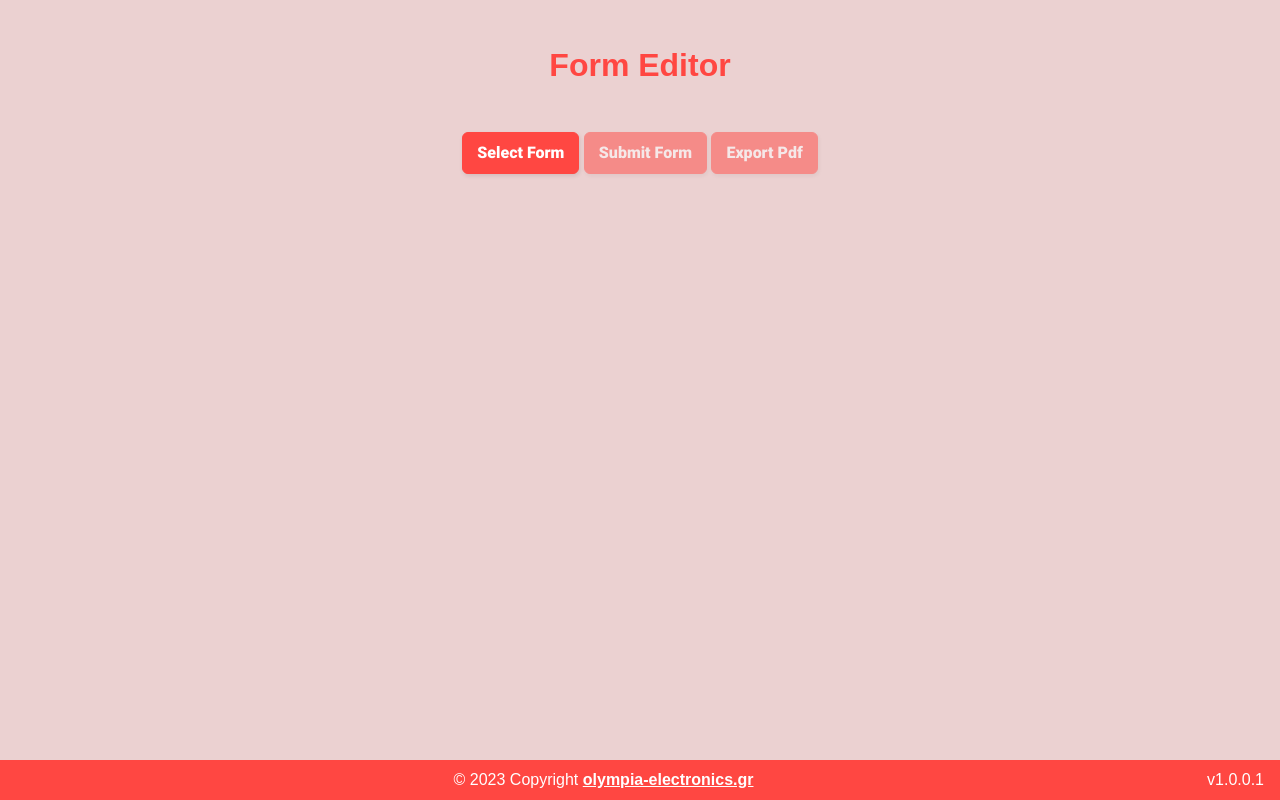
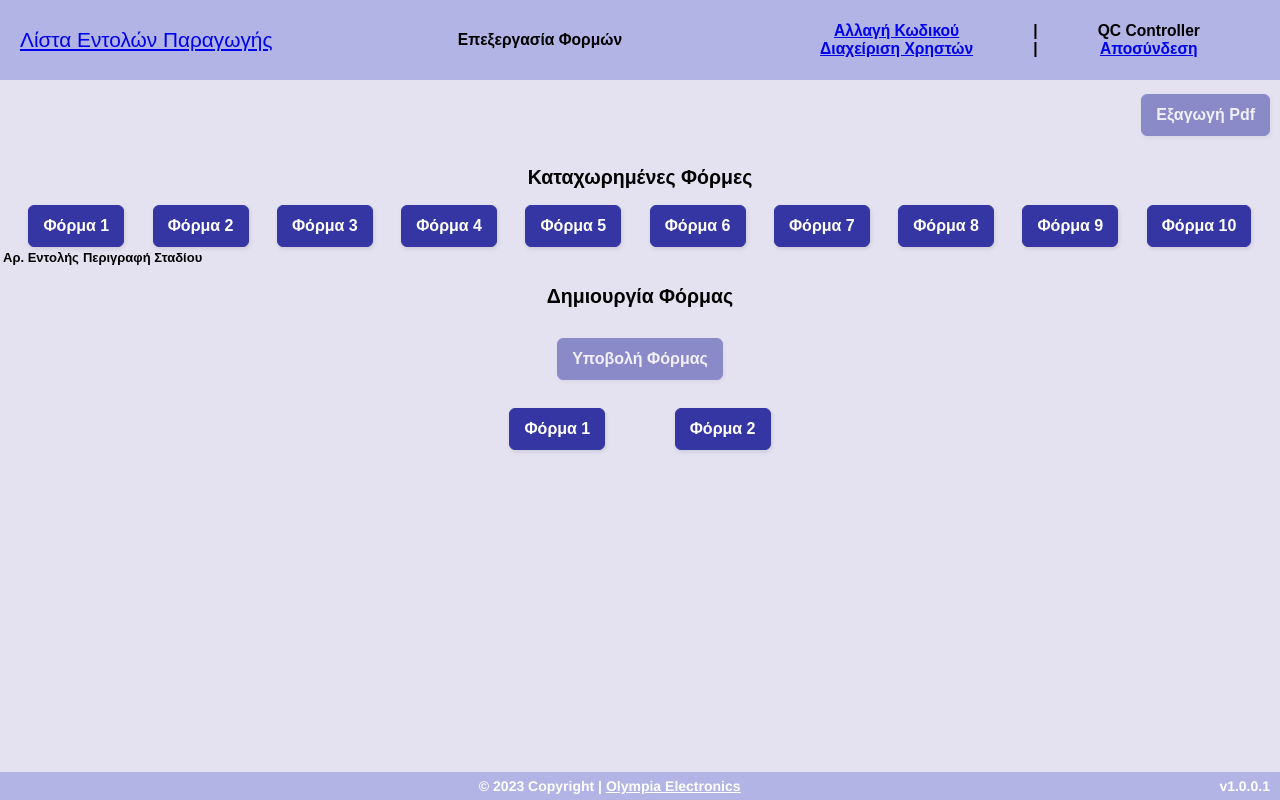
Before and after one commit to DimitrisKyp/form-editor, a website: page public/html/index.html in a window 1280 px wide. Drawn offline with Linux system fonts and the light colour scheme.

Commit message:
TEKA adaptation completed

```diff
--- a/public/css/styles.css
+++ b/public/css/styles.css
@@ -1,40 +1,152 @@
 body {
-  background-color: rgb(235, 209, 209);
-  height: 100vh;
+  background-color: rgb(228, 226, 241);
+  /* height: 100vh; */
   margin: 0;
   padding: 0;
   overflow-y: auto;
+  font-size: small;
   font-family: Arial, Helvetica, sans-serif;
 }
-
-.main-container {
+/*NAVBAR*/
+.navbar-container {
+  background-color: rgb(177, 180, 228);
+  padding-left: 20px;
+  padding-right: 20px;
+  height: 80px;
   display: flex;
-  flex-direction: column;
-  min-height: 95%;
+  flex-direction: row;
+  justify-content: space-between;
+  align-items: center;
 }
 
-.header-container {
+.navbar-head {
+  width: 300px;
+  font-size: 160%;
+}
+
+.navbar-title {
+  width: 300px;
   display: flex;
   flex-direction: column;
   align-items: center;
-  justify-content: space-evenly;
-  height: 25vh;
+  font-size: 120%;
+  font-weight: bold;
 }
 
-.title {
-  color: #ff4742;
+.navbar-links {
+  width: 500px;
+  display: flex;
+  flex-direction: row;
+  justify-content: space-evenly;
+  font-size: 120%;
+  font-weight: bold;
+}
+
+.navbar-links div {
+  display: flex;
+  flex-direction: column;
+  align-items: center;
+}
+/*PDF BTN*/
+.pdf-generator {
+  display: flex;
+  justify-content: flex-end;
+  height: 70px;
+  align-items: center;
+  padding: 0 10px;
+}
+
+/*REGISTERED FORMS*/
+.registered-forms-title {
+  display: flex;
+  justify-content: center;
+}
+
+.registered-forms-selection {
+  display: flex;
+  justify-content: space-evenly;
+}
+/*CREATE FORM*/
+.create-form-title {
+  display: flex;
+  justify-content: center;
+}
+
+.create-form-submit {
+  display: flex;
+  justify-content: center;
+  align-items: center;
+  height: 70px;
+}
+
+.create-form-selection-container {
+  display: flex;
+  justify-content: center;
+  align-items: center;
+  height: 70px;
+}
+
+.create-form-selection {
+  display: flex;
+  justify-content: space-evenly;
+  width: 400px;
+}
+
+.form-container {
+  display: flex;
+  justify-content: center;
+  margin-bottom: 50px;
+}
+/*FOOTER*/
+#footer {
+  background-color: rgb(177, 180, 228);
+  color: white;
+  font-family: "Helvetica Neue",Helvetica,Arial,sans-serif;
+  font-size: 14px;
+  font-weight: bold;
+  height: 3.5vh;
+  display: flex;
+  justify-content: space-between;
+  align-items: center;
+  position: fixed;
+  bottom: 0;
+  width: 100%;
+}
+
+#footer a {
+  color: white !important;
+}
+
+#footer a:hover {
+  color: blue !important;
+}
+
+.footer-link {
+  margin-left: auto;
+}
+
+.footer-version {
+  margin-left: auto;
+  margin-right: 10px;
+}
+/*LINKS*/
+a:visited {
+  color: blue;
+}
+
+a:hover {
+  color: rgb(9, 9, 65) ;
 }
 /*BUTTONS*/
 .button {
-  background: #ff4742;
-  border: 1px solid #ff4742;
+  background: rgb(53, 53, 163);
+  border: 1px solid rgb(53, 53, 163);
   border-radius: 6px;
   box-shadow: rgba(0, 0, 0, 0.1) 1px 2px 4px;
   box-sizing: border-box;
   color: #ffffff;
   cursor: pointer;
   display: inline-block;
-  font-family: nunito, roboto, proxima-nova, "proxima nova", sans-serif;
   font-size: 16px;
   font-weight: 800;
   line-height: 16px;
@@ -42,18 +154,16 @@ body {
   outline: 0;
   padding: 12px 14px;
   text-align: center;
-  text-rendering: geometricprecision;
   text-transform: none;
   user-select: none;
   -webkit-user-select: none;
-  touch-action: manipulation;
   vertical-align: middle;
 }
 
 .button:hover,
 .button:active {
   background-color: initial;
-  color: #ff4742;
+  color: rgb(53, 53, 163);;
 }
 
 .button:disabled {
@@ -62,45 +172,41 @@ body {
 }
 
 .button:disabled:hover {
-  background: #ff4742;
+  background: rgb(53, 53, 163);;
   color: #ffffff;
 }
-/*FORMS*/
-.form-container {
-  display: flex;
-  flex-direction: column;
-  align-items: center;
-  margin-bottom: 20px;
+
+/*MODAL*/
+/* .modal-container {
+  display: none;
+  position: fixed;
+  top: 0;
+  left: 0;
+  width: 100%;
+  height: 100%;
+  background: rgba(0, 0, 0, 0.7);
 }
 
-/*FOOTER*/
-#container-footer {
-  background-color: #ff4742;
-  width: 100%;
-  height: 5%;
+.modal-container.active {
+  display: block;
 }
 
-#footer {
-  display: flex;
-  justify-content: center;
-  align-items: center;
-  height: 100%;
-  font-size: 1rem;
+.modal-content {
+  background: #fff;
+  border-radius: 5px;
+  width: 60%;
+  max-width: 600px;
+  margin: 15% auto;
+  padding: 20px;
+  position: relative;
+  text-align: center;
+  box-shadow: 0 4px 8px 0 rgba(0, 0, 0, 0.2);
 }
 
-.footer-link {
-  color: white;
-  flex: 1;
-  text-align: center;
-}
-
-.footer-link a {
-  font-weight: bold;
-  color: white;
-}
-
-.footer-version {
-  text-align: right;
-  color: white;
-  margin-right: 1em;
-}
+.close {
+  position: absolute;
+  top: 10px;
+  right: 10px;
+  font-size: 20px;
+  cursor: pointer;
+} */
--- a/public/html/index.html
+++ b/public/html/index.html
@@ -12,38 +12,91 @@
     <link rel="stylesheet" href="../../libraries/flatpickr/flatpickr.min.css">
 
     <script src="../js/index.js"></script>
-    <script src="../js/form1.js"></script>
+    <script src="../js/footer.js"></script>
+    <script src="../js/form_1.js"></script>
+    <script src="../js/form_2.js"></script>
     <script src="../../libraries/html2pdf/html2pdf.bundle.min.js"></script>
     <script src="../../libraries/flatpickr/flatpickr.js"></script>
 
 </head>
 
 <body>
-    <div class="main-container">
-        <div class="header-container">
-            <div class="title">
-                <h1>Form Editor</h1>
+    <div class="navbar-container">
+        <div class="navbar-head">
+            <a href="/OrderId">Λίστα Εντολών Παραγωγής</a>
+        </div>
+        <div class="navbar-title">
+            <div>Επεξεργασία Φορμών</div>
+        </div>
+        <div class="navbar-links">
+            <div>
+                <div><a href="/change_form" class="dislink">Αλλαγή Κωδικού</a></div>
+                <div class="a"><a href="/edituser" class="dislink">Διαχείριση Χρηστών</a></div>
             </div>
-            <div class="button-container">
-                <button onclick="SelectForm()" class="button">Select Form</button>
-                <button onclick="submitForm()" class="button" id="submit-btn" disabled>Submit Form</button>
-                <button onclick="exportPdf()" class="button" id="export-btn" disabled>Export Pdf</button>
+            <div>
+                <div class="a">|</div>
+                <div>|</div>
             </div>
-            <div class="form-selection" hidden>
-                <button onclick="loadForm(`form-1`)" class="button">Form 1</button>
-                <button onclick="loadForm(`form-2`)" class="button">Form 2</button>
-            </div>
-        </div>
-        <div class="form-container"></div>
-    </div>
-    <div id="container-footer">
-        <div id="footer">
-            <div class="footer-link"></div>
-            <div class="footer-version">
-                <span>v1.0.0.1</span>
+            <div>
+                <div id='get_user'>QC Controller</div>
+                <div><a href="/logout">Αποσύνδεση</a></div>
             </div>
         </div>
     </div>
+    <div class="pdf-generator">
+        <button onclick="ExportPdf()" class="button" id="export-btn" disabled>Εξαγωγή Pdf</button>
+    </div>
+    <div class="registered-forms-container">
+        <div class="registered-forms-title">
+            <h2>Καταχωρημένες Φόρμες</h2>
+        </div>
+        <div class="registered-forms-selection">
+            <button onclick="" class="button">Φόρμα 1</button>
+            <button onclick="" class="button">Φόρμα 2</button>
+            <button onclick="" class="button">Φόρμα 3</button>
+            <button onclick="" class="button">Φόρμα 4</button>
+            <button onclick="" class="button">Φόρμα 5</button>
+            <button onclick="" class="button">Φόρμα 6</button>
+            <button onclick="" class="button">Φόρμα 7</button>
+            <button onclick="" class="button">Φόρμα 8</button>
+            <button onclick="" class="button">Φόρμα 9</button>
+            <button onclick="" class="button">Φόρμα 10</button>
+        </div>
+        <div class="registered-forms-table">
+            <table id="datatable">
+                <thead>
+                    <tr>
+                        <th>Αρ. Εντολής</th>
+                        <th>Περιγραφή Σταδίου</th>
+                    </tr>
+                </thead>
+            </table>
+        </div>
+    </div>
+    <div class="create-form-container">
+        <div class="create-form-title">
+            <h2>Δημιουργία Φόρμας</h2>
+        </div>
+        <div class="create-form-submit">
+            <button onclick="SubmitForm()" class="button" id="submit-btn" disabled>Υποβολή Φόρμας</button>
+        </div>
+        <div class="create-form-selection-container">
+            <div class="create-form-selection">
+                <button onclick="loadForm(`form_1`)" class="button">Φόρμα 1</button>
+                <button onclick="loadForm(`form_2`)" class="button">Φόρμα 2</button>
+            </div>
+        </div>
+    </div>
+    <div class="form-container"></div>
+    <div id="footer"></div>
+    <!-- modal for form editing -->
+    <!-- <div class="modal-container">
+        <div class="modal-content">
+            <span id="cancel-modal-btn" class="close">&times;</span>
+            <h2>Modal Title</h2>
+            <p>This is the modal content.</p>
+        </div>
+    </div> -->
 </body>
 
 </html>
--- /dev/null
+++ b/public/js/footer.js
@@ -0,0 +1,11 @@
+function footer() {
+  let year = new Date().getFullYear();
+  let footer = `
+        <div class="footer-link">
+            © ${year} Copyright | <a href="https://olympia-electronics.gr/" target="_blank"><u>Olympia Electronics</u></a>
+        </div>
+        <div class="footer-version">v1.0.0.1</div>
+    `;
+
+  document.getElementById("footer").innerHTML = footer;
+}
--- /dev/null
+++ b/public/js/form_2.js
@@ -0,0 +1,4 @@
+
+function submitForm2() {
+    console.log("submit Form 2");
+}
--- a/public/js/index.js
+++ b/public/js/index.js
@@ -1,15 +1,38 @@
-let formSelection = "";
 let formFileName = "";
 
 window.onload = function () {
-  let year = new Date().getFullYear();
-  let footerLink = document.querySelector(".footer-link");
-  footerLink.innerHTML = `© ${year} Copyright <a href="https://olympia-electronics.gr/" target="_blank">olympia-electronics.gr</a>`;
+  console.log("hello");
+  footer();
 };
 
-function SelectForm() {
-  formSelection = document.querySelector(".form-selection");
-  formSelection.removeAttribute("hidden");
+function EditForm() {
+  const modalContainer = document.querySelector(".modal-container");
+  const closeModalBtn = document.getElementById("cancel-modal-btn");
+
+  modalContainer.classList.add("active");
+
+  function closeModalClick(e) {
+    if (!e.target.closest(".modal-content") || e.target === closeModalBtn) {
+      closeModal();
+    }
+  }
+
+  function closeModalEsc(e) {
+    if (e.key === "Escape") {
+      closeModal();
+    }
+  }
+
+  function closeModal() {
+    modalContainer.classList.remove("active");
+    closeModalBtn.removeEventListener("click", closeModal);
+    modalContainer.removeEventListener("click", closeModalClick);
+    document.removeEventListener("keyup", closeModalEsc);
+  }
+
+  closeModalBtn.addEventListener("click", closeModal);
+  modalContainer.addEventListener("click", closeModalClick);
+  document.addEventListener("keyup", closeModalEsc);
 }
 
 function loadForm(FileName) {
@@ -19,60 +42,25 @@ function loadForm(FileName) {
   submitBtn.removeAttribute("disabled");
   formFileName = FileName;
 
-  // const inputElements = document.querySelectorAll("input");
-  // inputElements.forEach((input) => {
-  //   input.removeEventListener("input", saveToLocalStorage);
-  // });
-
-  // const storedData = localStorage.getItem("userInputs");
-  // const parsedData = JSON.parse(storedData);
-
   fetch(`${FileName}.html`)
     .then((response) => response.text())
     .then((htmlContent) => {
       document.querySelector(".form-container").innerHTML = htmlContent;
       flatpickr("input[type=datetime-local]", { dateFormat: "d/m/Y" });
-
-      // const inputElements = document.querySelectorAll("input");
-      // inputElements.forEach((input) => {
-      //   const inputId = input.getAttribute("id");
-      //   if (parsedData && parsedData[inputId]) {
-      //     input.value = parsedData[inputId];
-      //   }
-
-      //   input.addEventListener("input", saveToLocalStorage);
-      // });
     })
     .catch((error) => console.error(error));
 }
 
-function submitForm() {
-  if (formFileName === "form-1") {
+function SubmitForm() {
+  if (formFileName === "form_1") {
     submitForm1();
-  } else if (formFileName === "form-2") {
+  } else if (formFileName === "form_2") {
     submitForm2();
   }
 }
 
-// function saveToLocalStorage() {
-//   const body = {
-//     order_number: document.getElementById("order_number").value,
-//     production_method: document.getElementById("production_method").value,
-//     receipt_order_date: document.getElementById("receipt_order_date").value,
-//     execution_order_date: document.getElementById("execution_order_date").value,
-//     software_version_number: document.getElementById("software_version_number").value,
-//     client: document.getElementById("client").value,
-//     quantities: document.getElementById("quantities").value,
-//     product_description: document.getElementById("product_description").value,
-//     item_code: document.getElementById("item_code").value,
-//     board_number: document.getElementById("board_number").value,
-//   };
-
-//   localStorage.setItem("userInputs", JSON.stringify(data));
-// }
-
-async function exportPdf() {
-  if (formFileName === "form-1.html") {
+async function ExportPdf() {
+  if (formFileName === "form_1") {
     let options = {
       filename: "Form One.pdf",
       image: { type: "jpeg", quality: 1 },
@@ -82,7 +70,7 @@ async function exportPdf() {
 
     let form1 = document.getElementById("form-1");
     html2pdf().set(options).from(form1).save();
-  } else if (formFileName === "form-2.html") {
+  } else if (formFileName === "form_2") {
     let options = {
       filename: "Form Two.pdf",
       image: { type: "jpeg", quality: 1 },
```
Also changed, not shown: public/js/form_1.js (+1 -7 lines), src/server.js (+9 -6 lines), favicon.ico (added), 1 other file.
